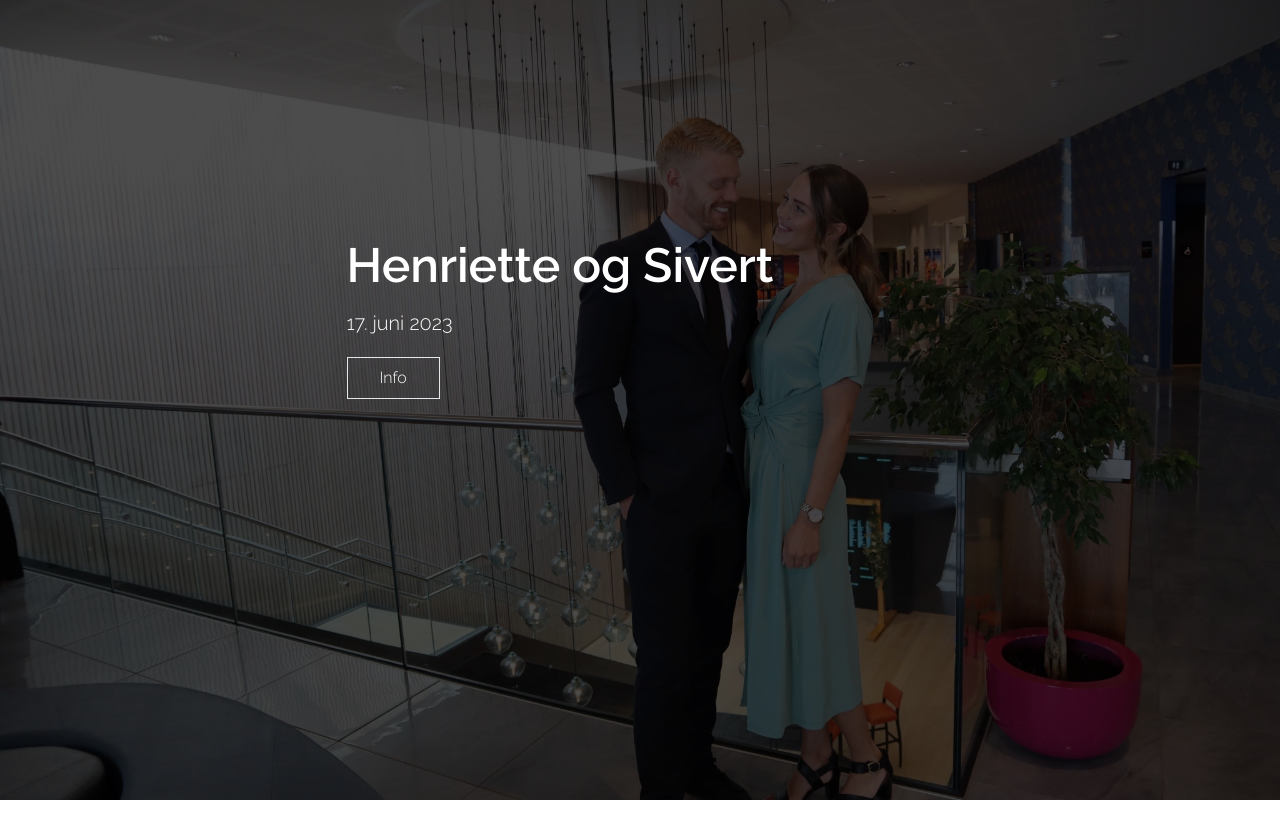
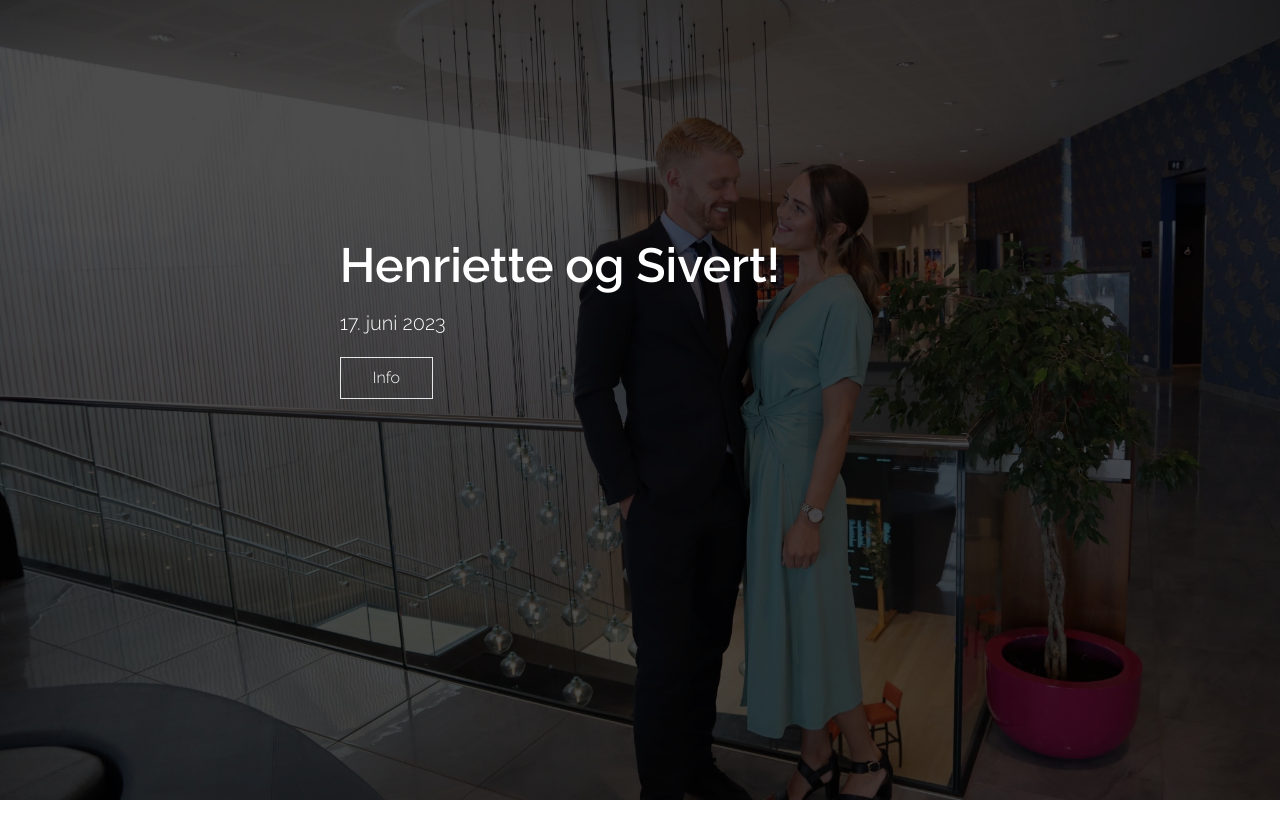
Before and after one commit to aliswil/wedding-website, a Next.js app in the folder wedding-website/: page / in a window 1280 px wide. Shown: the top 838 px of the page. Built offline with nearby package versions, Linux system fonts and the light colour scheme.

Commit message:
small fix

```diff
--- a/wedding-website/src/pages/index.tsx
+++ b/wedding-website/src/pages/index.tsx
@@ -15,7 +15,7 @@ export default function Home() {
         <meta name="viewport" content="width=device-width, initial-scale=1" />
         <link rel="icon" href="/favicon.ico" />
       </Head>
-      <Hero heading="Henriette og Sivert" message="17. juni 2023" />
+      <Hero heading="Henriette og Sivert!" message="17. juni 2023" />
     </div>
   );
 }
```
